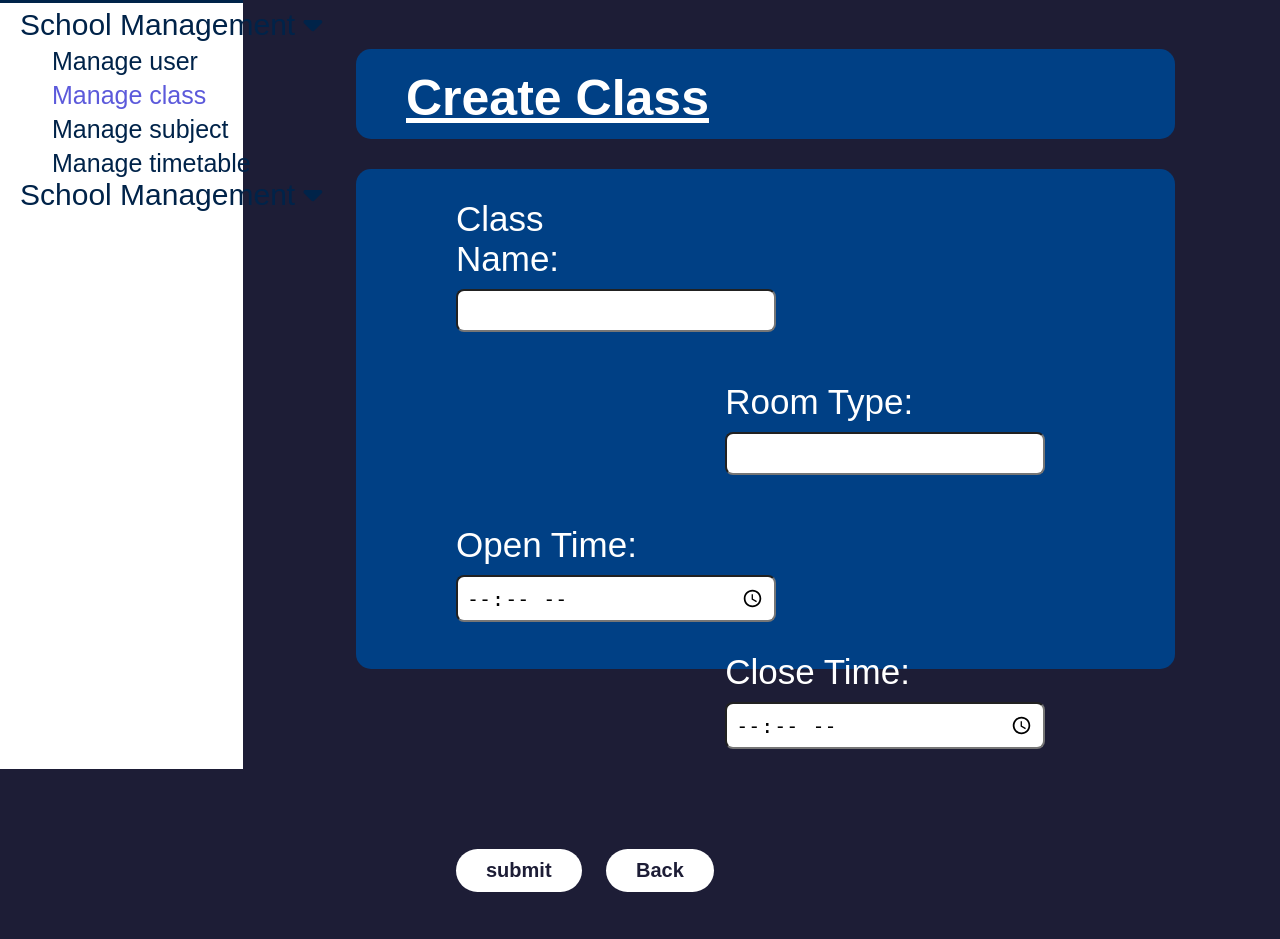
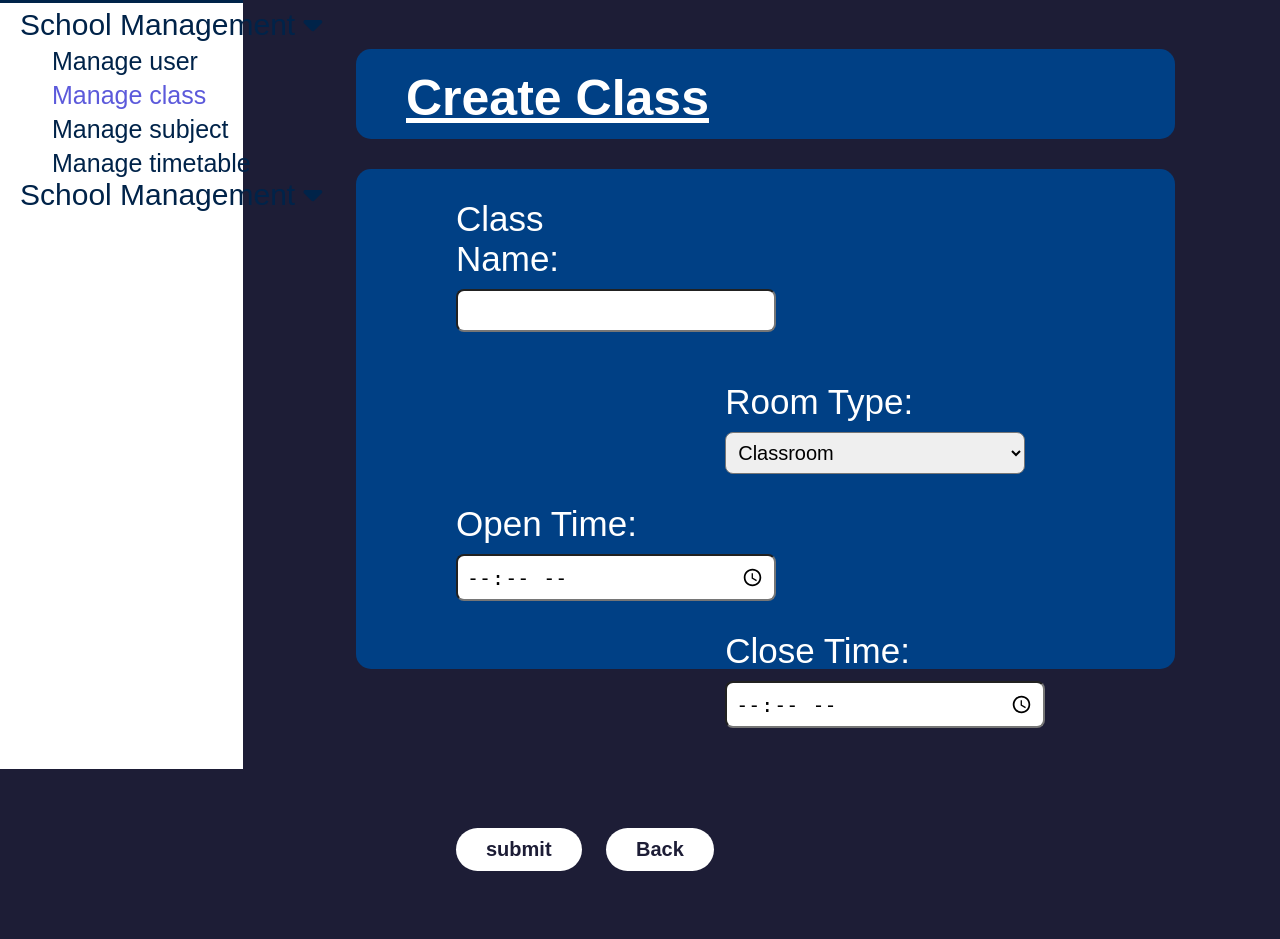
Before and after one commit to minghui0721/evergreen-sdp, a PHP site: the page made by Dyaniel_part/Classroom Management/CreateClass.php in a window 1280 px wide. Shown: the part 121-1060 px from the top of the page. After the commit the page ends 992 px from the top, so only its background shows below. Run offline with PHP 8.4, Linux system fonts and the light colour scheme; some libraries are stand-ins or nearby versions; some web fonts are replaced.

Commit message:
Update function create class
Create class function (in progress)

```diff
--- a/Dyaniel_part/Classroom Management/CreateClass.php
+++ b/Dyaniel_part/Classroom Management/CreateClass.php
@@ -1,5 +1,6 @@
 <?php
 include "../Admin_header/AdminHeader.php";
+include "../dbConn.php"
 ?>
     <link rel="stylesheet" type="text/css" href="CreateClass_style.css?v=<?php echo time(); ?>">
     <!-- path -->
@@ -34,7 +35,11 @@ include "../Admin_header/AdminHeader.php";
                     <!-- Room Type -->
                     <div class="RoomType">
                         <p>Room Type:</p>
-                        <input type="text" id="room-type" name="room-type" required>
+                        <select name="room-type" id="room-type">
+                        <option value="Classroom">Classroom</option>
+                        <option value="Lab" >Lab</option>
+                        <option value="Auditorium">Auditorium</option>
+                        </select>
                     </div>
                 </div>
 
@@ -68,3 +73,33 @@ include "../Admin_header/AdminHeader.php";
     </div>
 </body>
 </html>
+
+<?php
+if (isset($_POST['submit'])){
+    $ClassName=$_POST['class-name'];
+    $RoomType=$_POST['room-type'];
+    $OpenTime=$_POST['open-time'];
+    $CloseTime=$_POST['close-time'];
+
+    $class_query="INSERT INTO `class`(`class_name`, `room_type`) VALUES ('$ClassName','$RoomType')";
+    if(mysqli_query($connection,$class_query)){
+        $query="SELECT `class_ID` FROM `class` WHERE `class_name`='$ClassName'AND`room_type`='$RoomType'";
+        $result=mysqli_query($connection,$query);
+        $row=mysqli_fetch_assoc($result);
+        $ClassID=$row['class_ID'];
+    }
+
+
+
+    $ClassAvailability_query="UPDATE `class_availability` SET `start_time`='$OpenTime',`end_time`='$CloseTime'
+    WHERE class_ID=$ClassID";
+    mysqli_query($connection,$ClassAvailability_query);
+?>
+<script>
+    alert("!Create Succesfully!")
+    window.location.replace("ClassList.php");
+</script>
+
+<?php
+}
+?>
--- a/Dyaniel_part/Classroom Management/CreateClass_style.css
+++ b/Dyaniel_part/Classroom Management/CreateClass_style.css
@@ -66,7 +66,7 @@ body{
 }
 
 .ClassName input,
-.RoomType input,
+.RoomType select,
 .OpenTime input,
 .CloseTime input{
     display: block;
--- a/Dyaniel_part/Classroom Management/EditClass.php
+++ b/Dyaniel_part/Classroom Management/EditClass.php
@@ -79,7 +79,7 @@ $ClassID=$ClassList_row["class_ID"];
 
                 <!-- submit button -->
                 <div class="submit-button">
-                    <input type="submit" value="Edit" name="Submit">
+                    <input type="submit" value="Edit" name="Edit">
                 </div>
             </form>
 
@@ -96,7 +96,7 @@ $ClassID=$ClassList_row["class_ID"];
 </html>
 
 <?php
-if (isset($_POST['Submit'])){
+if (isset($_POST['Edit'])){
     $ClassName=$_POST['class-name'];
     $RoomType=$_POST['room-type'];
     $OpenTime=$_POST['open-time'];
```
